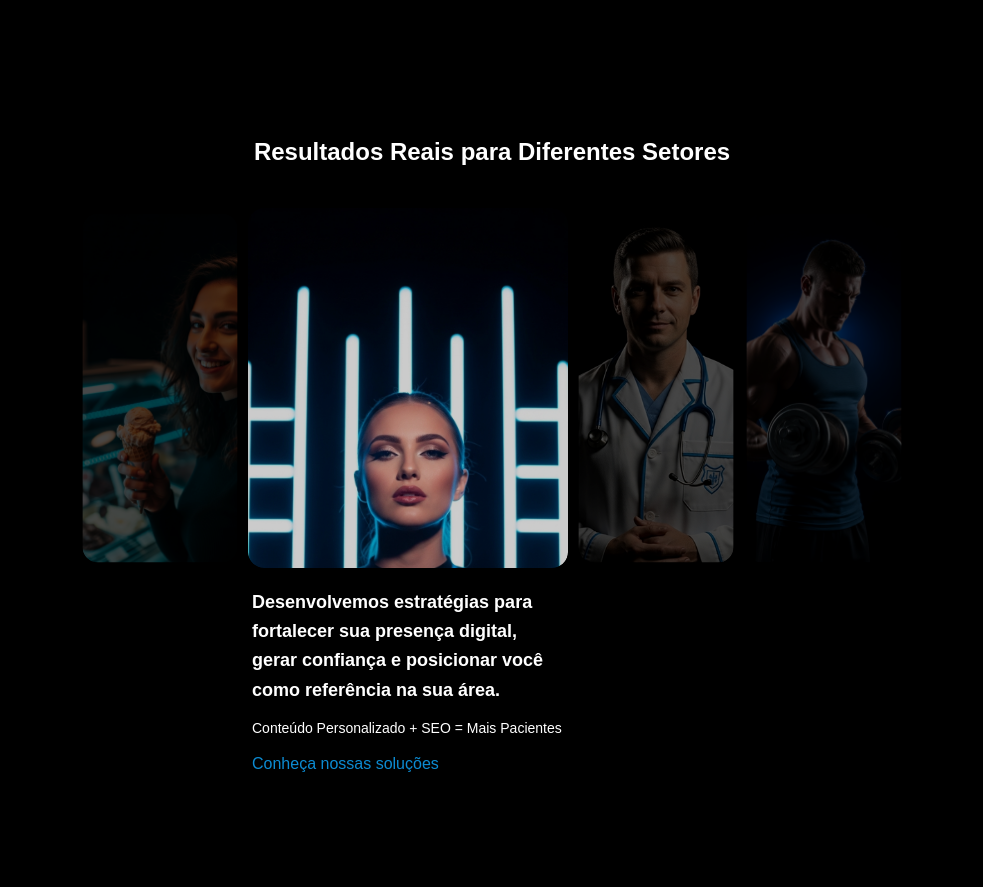
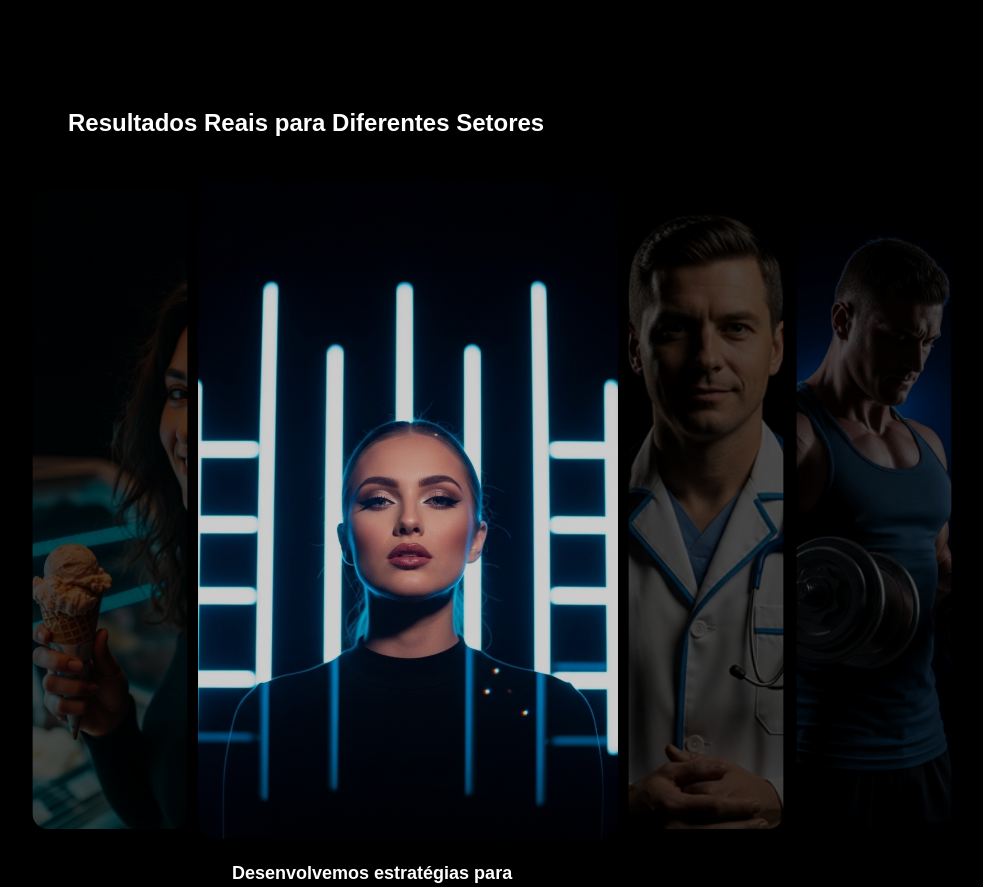
Before and after one commit to mavellium/Branding-Bahia-LP, a Next.js app: page / in a window 1280 px wide. Shown: the part 3440-4327 px from the top of the page, without its empty margins (148-1131 px from the left). Built offline with nearby package versions, Linux system fonts and the light colour scheme.

Commit message:
Fix: Responsivo Setors

```diff
--- a/package.json
+++ b/package.json
@@ -14,6 +14,7 @@
     "@radix-ui/react-slot": "^1.2.4",
     "class-variance-authority": "^0.7.1",
     "framer-motion": "^12.23.24",
+    "lucide-react": "^0.554.0",
     "next": "16.0.3",
     "react": "19.2.0",
     "react-dom": "19.2.0",
--- a/src/components/ExploreDetails/index.tsx
+++ b/src/components/ExploreDetails/index.tsx
@@ -179,7 +179,7 @@ const ExploreDetails = () => {
   }, []);
 
   return (
-    <section className="common-padding bg-[#1D1D1F] py-20 px-6 md:px-12 lg:px-0">
+    <section className="common-padding bg-[#1D1D1F] py-20 px-6 md:px-12 lg:px-10">
       <div className="screen-max-width">
         <h1 className="text-4xl lg:text-5xl font-bold text-white mb-10">
           Explore os detalhes.
--- a/src/components/Setors/index.tsx
+++ b/src/components/Setors/index.tsx
@@ -6,6 +6,7 @@ import { useState, useEffect, useRef } from "react";
 import { Icon } from '@iconify/react';
 import { Swiper, SwiperSlide } from "swiper/react";
 import { Autoplay } from "swiper/modules";
+import { ChevronRight } from "lucide-react";
 import "swiper/css";
 
 export function Setors() {
@@ -100,8 +101,8 @@ export function Setors() {
       className="py-20 w-full flex flex-col justify-center items-center bg-black px-4"
       id="cases"
     >
-      <div className="container flex flex-col justify-center items-center">
-        <h2 className="font-heading text-2xl sm:text-3xl md:text-2xl font-bold text-white mb-10">
+      <div className="container flex flex-col justify-center">
+        <h2 className="font-heading ml-5 md:ml-10 lg:ml-20 xl:ml-50 2xl:ml-20 text-start text-2xl sm:text-3xl md:text-2xl font-bold text-white mb-10">
           Resultados Reais para Diferentes Setores
         </h2>
 
@@ -133,7 +134,7 @@ export function Setors() {
                     <div className="relative overflow-hidden rounded-2xl shadow-md cursor-pointer w-[92vw] max-w-[600px] mx-auto">
                       <img
                         src={card.image}
-                        className="object-cover w-full h-[340px] sm:h-[360px] rounded-2xl"
+                        className="object-cover object-center w-full h-[340px] sm:h-[360px] rounded-2xl"
                       />
                     </div>
 
@@ -143,14 +144,17 @@ export function Setors() {
                       transition={{ duration: 0.3 }}
                       className="mt-4 rounded-2xl flex flex-col items-start p-4 w-[90%]"
                     >
-                      <p className="text-gray-700 text-start mb-2">
+                      <h2 className="text-white text-lg md:text-lg font-bold mb-3 leading-relaxed">
+                        {card.title}
+                      </h2>
+                      <p className="text-white text-start mb-2">
                         {card.description}
                       </p>
                       <a
                         href={card.link}
-                        className="text-[#04A15E] underline hover:text-[#037a45] transition-colors duration-200 font-medium"
+                        className="text-[#0C8BD2] none hover:text-[#0C8BD2]/50 transition-colors duration-200 flex items-center gap-1 font-medium"
                       >
-                        Saiba mais
+                        Conheça nossas soluções <ChevronRight className="w-4 h-4 stroke-[2] transition-transform duration-200 group-hover:translate-x-1" />
                       </a>
                     </motion.div>
                   </motion.div>
@@ -166,8 +170,11 @@ export function Setors() {
             <div className="flex justify-center flex-wrap gap-6 md:gap-2 relative">
               {cards.map((card, index) => {
                 const isActive = index === activeIndex;
-                const activeWidth = windowWidth < 1024 ? 260 : 320;
-                const inactiveWidth = windowWidth < 1024 ? 140 : 160;
+                const activeWidth = windowWidth < 1024 ? 260 : 420;
+                const inactiveWidth =
+                  windowWidth < 1024 ? 140 :
+                    windowWidth < 1536 ? 160 :
+                      320;
 
                 return (
                   <motion.div
@@ -192,15 +199,13 @@ export function Setors() {
                         duration: 0.4,
                         ease: [0.4, 0, 0.2, 1],
                       }}
-                      className={`relative cursor-pointer overflow-hidden rounded-2xl shadow-md ${
-                        isActive ? "ring-0" : "ring-0"
-                      }`}
+                      className="relative cursor-pointer overflow-hidden rounded-2xl shadow-md"
                     >
                       <motion.img
                         layout
                         src={card.image}
                         alt={card.description}
-                        className="object-cover object-top rounded-2xl w-full h-[360px]"
+                        className="object-cover object-top rounded-2xl w-full h-[660px]"
                         transition={{
                           duration: 0.4,
                           ease: [0.4, 0, 0.2, 1],
@@ -208,8 +213,7 @@ export function Setors() {
                       />
                       <motion.div
                         layout
-                        className={`absolute inset-0 flex justify-center items-center text-white ${
-                          isActive ? "bg-black/20" : "bg-black/50"
+                        className={`absolute inset-0 flex justify-center items-center text-white ${isActive ? "bg-black/20" : "bg-black/50"
                           }`}
                         transition={{
                           duration: 0.4,
@@ -240,9 +244,9 @@ export function Setors() {
                           </p>
                           <a
                             href={card.link}
-                            className="text-[#0C8BD2] none hover:text-[#0C8BD2]/50 transition-colors duration-200 font-medium"
+                            className="text-[#0C8BD2] none hover:text-[#0C8BD2]/50 transition-colors duration-200 flex items-center gap-1 font-medium"
                           >
-                            Conheça nossas soluções
+                            Conheça nossas soluções <ChevronRight className="w-4 h-4 stroke-[2] transition-transform duration-200 group-hover:translate-x-1" />
                           </a>
                         </motion.div>
                       )}
@@ -255,17 +259,16 @@ export function Setors() {
         )}
 
         {/* 🔘 CONTROLES PADRONIZADOS - Dots + Play/Pause */}
-        <div className="flex items-center justify-center mt-80 gap-4">
+        <div className="flex items-center justify-center mt-20 md:mt-80 lg:mt-80 gap-4">
           {/* Dots no estilo Nubank */}
           <div className="flex gap-2 bg-[#262629] h-10 w-auto p-5 rounded-full justify-center items-center">
             {cards.map((_, index) => (
               <button
                 key={index}
                 onClick={() => goToSlide(index)}
-                className={`h-1 rounded-full transition-all duration-300 ${
-                  index === activeIndex
+                className={`h-1 rounded-full transition-all duration-300 ${index === activeIndex
                   ? "bg-white w-8 h-2"  // Ativo - preto e largura maior
-                    : "bg-[#ACACAC] w-2 h-2 hover:bg-black"  // Inativos
+                  : "bg-[#ACACAC] w-2 h-2 hover:bg-white"  // Inativos
                   }`}
               ></button>
             ))}
@@ -275,7 +278,6 @@ export function Setors() {
           <div>
             <Button
               onClick={() => setIsPlaying((prev) => !prev)}
-              variant="outline"
               className="flex items-center bg-[#262629] backdrop-blur-md text-black hover:bg-[#151516] rounded-full px-4 py-4 h-10 shadow-sm"
             >
               {isPlaying ? (
```
Also changed, not shown: 1 other file (tests, documents, lock files or other folders). Lines whose indentation alone changed are shown as unchanged.
